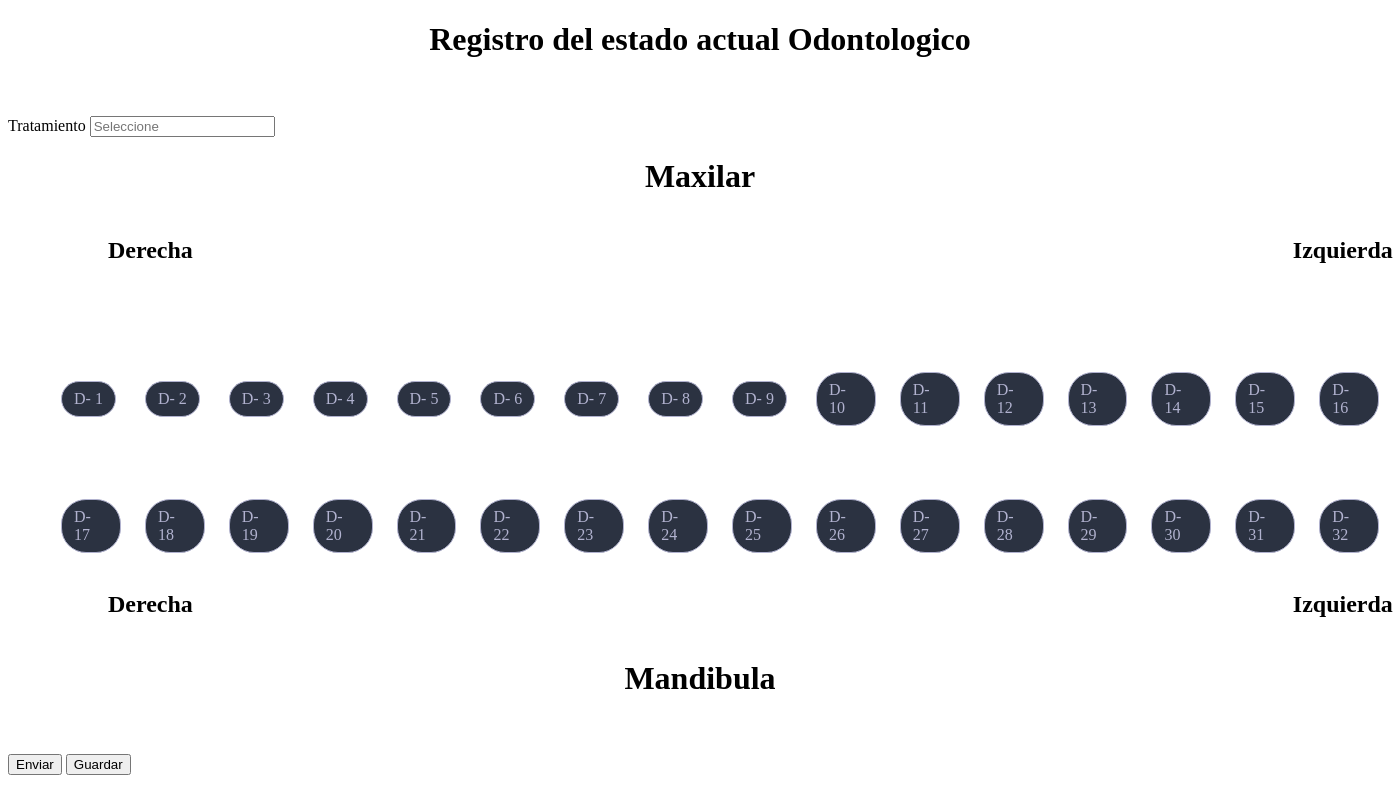
After one commit to Sky-soft-Loyola/CONSULTORIO-ODONTOLOGICO, a PHP site: page /dientes.php in a window 1400 px wide. The commit adds this page. Run offline with PHP 8.4, Linux system fonts and the light colour scheme.

Commit message:
ver registro de paciente
realizado mi parte de ver registro de paciente

```diff
--- /dev/null
+++ b/dientes.php
@@ -0,0 +1,339 @@
+<!DOCTYPE html>
+<html lang="en">
+<head>
+    <meta charset="UTF-8">
+    <meta name="viewport" content="width=device-width, initial-scale=1.0">
+    <title>Document</title>
+    <link rel="stylesheet" href="html.css">
+</head>
+<?php
+session_start();
+
+?>
+<body>
+
+    <center>
+        <h1>Registro del estado actual Odontologico</h1>
+    </center>
+
+    <div class="wrapper">
+        <form action="./habilitacion_dientes.php" method="POST">
+            <br>
+            <br>
+            <div class="input-box">
+                <label>Tratamiento</label>
+                <input list="Tratamientos" placeholder="Seleccione">
+                <datalist id="Tratamientos">
+                    <option value="Limpieza Dental" />
+                    <option value="Relleno dental" />
+                    <option value="Endodoncia" />
+                    <option value="Extraccion dental" />
+                    <option value="Corona dental" />
+                    <option value="Implante dental" />
+                    <option value="Ortodoncia" />
+                </datalist>
+            </div>
+
+
+            <center>
+                <h1>Maxilar</h1>
+            </center>
+
+            <div class="Contenedor">
+
+                <div class="txt-1">
+                    <h2>Derecha</h2>
+                </div>
+
+                <div class="txt-2">
+                    <h2>Izquierda</h2>
+                </div>
+
+            </div>
+
+
+<!--            <div class="input-box-2">
+
+                 <div class="checkbox">
+                    <ul>
+
+
+                    <ul>
+                        <li>
+                            <input type="checkbox" name="dientes[1]" value="1" id="diente1" for="diente1">
+                            <label for="diente1">dientes - 1 </label>
+                        </li>
+                        <li>
+                            <input type="checkbox" name="dientes[2]" value="2" id="diente2" for="diente2">
+                            <label for="diente2">dientes - 2 </label>
+                        </li>
+                        <li>
+                            <input type="checkbox" name="dientes[3]" value="3" id="diente3" for="diente3">
+                            <label for="diente3">dientes - 3 </label>
+                        </li>
+                        <li>
+                            <input type="checkbox" name="dientes[4]" value="4" id="diente4" for="diente4">
+                            <label for="diente4">dientes - 4 </label>
+                        </li>
+                        <li>
+                            <input type="checkbox" name="dientes[5]" value="5" id="diente5" for="diente5">
+                            <label for="diente5">dientes - 5 </label>
+                        </li>
+                        <li>
+                            <input type="checkbox" name="dientes[6]" value="6" id="diente6" for="diente6">
+                            <label for="diente6">dientes - 6 </label>
+                        </li>
+                        <li>
+                            <input type="checkbox" name="dientes[7]" value="7" id="diente7" for="diente7">
+                            <label for="diente7">dientes - 7 </label>
+                        </li>
+                        <li>
+                            <input type="checkbox" name="dientes[8]" value="8" id="diente8" for="diente8">
+                            <label for="diente8">dientes - 8 </label>
+                        </li>
+                        <li>
+                            <input type="checkbox" name="dientes[9]" value="9" id="diente9" for="diente9">
+                            <label for="diente9">dientes - 9 </label>
+                        </li>
+                        <li>
+                            <input type="checkbox" name="dientes[10]" value="10" id="diente10" for="diente10">
+                            <label for="diente10">dientes - 10  </label>
+                        </li>
+                        <li>
+                            <input type="checkbox" name="dientes[11]" value="11" id="diente11" for="diente11">
+                            <label for="diente11">dientes - 11 </label>
+                        </li>
+                        <li>
+                            <input type="checkbox" name="dientes[12]" value="12" id="diente12" for="diente12">
+                            <label for="diente12">dientes - 12 </label>
+                        </li>
+                        <li>
+                            <input type="checkbox" name="dientes[13]" value="13" id="diente13" for="diente13">
+                            <label for="diente13">dientes - 13 </label>
+                        </li>
+                        <li>
+                            <input type="checkbox" name="dientes[14]" value="14" id="diente14" for="diente14">
+                            <label for="diente14">dientes - 14 </label>
+                        </li>
+                        <li>
+                            <input type="checkbox" name="dientes[15]" value="15" id="diente15" for="diente15">
+                            <label for="diente15">dientes - 15 </label>
+                        </li>
+                        <li>
+                            <input type="checkbox" name="dientes[16]" value="16" id="diente16" for="diente16">
+                            <label for="diente16">dientes - 16 </label>
+                        </li>
+                        <li>
+                            <input type="checkbox" name="dientes[17]" value="17" id="diente17" for="diente17">
+                            <label for="diente17">dientes - 17 </label>
+                        </li>
+                        <li>
+                            <input type="checkbox" name="dientes[18]" value="18" id="diente18" for="diente18">
+                            <label for="diente18">dientes - 18 </label>
+                        </li>
+                        <li>
+                            <input type="checkbox" name="dientes[19]" value="19" id="diente19" for="diente19">
+                            <label for="diente19">dientes - 19 </label>
+                        </li>
+                        <li>
+                            <input type="checkbox" name="dientes[20]" value="20" id="diente20" for="diente20">
+                            <label for="diente20">dientes - 20 </label>
+                        </li>
+                        <li>
+                            <input type="checkbox" name="dientes[21]" value="21" id="diente21" for="diente21">
+                            <label for="diente21">dientes - 21 </label>
+                        </li>
+                        <li>
+                            <input type="checkbox" name="dientes[22]" value="22" id="diente22" for="diente22">
+                            <label for="diente22">dientes - 22 </label>
+                        </li>
+                        <li>
+                            <input type="checkbox" name="dientes[23]" value="23" id="diente23" for="diente23">
+                            <label for="diente23">dientes - 23 </label>
+                        </li>
+                        <li>
+                            <input type="checkbox" name="dientes[24]" value="24" id="diente24" for="diente24">
+                            <label for="diente24">dientes - 24 </label>
+                        </li>
+                        <li>
+                            <input type="checkbox" name="dientes[25]" value="25" id="diente25" for="diente25">
+                            <label for="diente25">dientes - 25 </label>
+                        </li>
+                        <li>
+                            <input type="checkbox" name="dientes[26]" value="26" id="diente26" for="diente26">
+                            <label for="diente26">dientes - 26 </label>
+                        </li>
+                        <li>
+                            <input type="checkbox" name="dientes[27]" value="27" id="diente27" for="diente27">
+                            <label for="diente27">dientes - 27 </label>
+                        </li>
+                        <li>
+                            <input type="checkbox" name="dientes[28]" value="28" id="diente28" for="diente28">
+                            <label for="diente28">dientes - 28 </label>
+                        </li>
+                        <li>
+                            <input type="checkbox" name="dientes[29]" value="29" id="diente29" for="diente29">
+                            <label for="diente29">dientes - 29 </label>
+                        </li>
+                        <li>
+                            <input type="checkbox" name="dientes[30]" value="30" id="diente30" for="diente30">
+                            <label for="diente30">dientes - 30 </label>
+                        </li>
+                        <li>
+                            <input type="checkbox" name="dientes[31]" value="31" id="diente31" for="diente31">
+                            <label for="diente31">dientes - 31 </label>
+                        </li>
+                        <li>
+                            <input type="checkbox" name="dientes[32]" value="32" id="diente32" for="diente32">
+                            <label for="diente32">dientes - 32 </label>
+                        </li>
+
+
+                 </div>
+
+</div>-->
+                    </ul>
+
+                <div class="input-box-2">
+                    <div class="checkbox">
+                    <ul>
+                <table borde="1px" class ="checkbox">
+                    <tr>
+                        <td><li>
+                            <input type="checkbox" name="dientes[1]" value="1" id="diente1" for="diente1">
+                            <label for="diente1">D- 1 </label>    </li</td>
+                        <td><li>
+                            <input type="checkbox" name="dientes[2]" value="2" id="diente2" for="diente2">
+                            <label for="diente2">D- 2 </label>    </li</td>
+                        <td><li>
+                            <input type="checkbox" name="dientes[3]" value="3" id="diente3" for="diente3">
+                            <label for="diente3">D- 3 </label>    </li</td>
+                        <td><li>
+                            <input type="checkbox" name="dientes[4]" value="4" id="diente4" for="diente4">
+                            <label for="diente4">D- 4 </label>    </li</td>
+                        <td><li>
+                            <input type="checkbox" name="dientes[5]" value="5" id="diente5" for="diente5">
+                            <label for="diente5">D- 5 </label>    </li</td>
+                        <td><li>
+                            <input type="checkbox" name="dientes[6]" value="6" id="diente6" for="diente6">
+                            <label for="diente6">D- 6 </label>    </li</td>
+                        <td><li>
+                            <input type="checkbox" name="dientes[7]" value="7" id="diente7" for="diente7">
+                            <label for="diente7">D- 7 </label>    </li</td>
+                        <td><li>
+                            <input type="checkbox" name="dientes[8]" value="8" id="diente8" for="diente8">
+                            <label for="diente8">D- 8 </label>    </li</td>
+                        <td><li>
+                            <input type="checkbox" name="dientes[9]" value="9" id="diente9" for="diente9">
+                            <label for="diente9">D- 9 </label>    </li</td>
+                        <td><li>
+                            <input type="checkbox" name="dientes[10]" value="10" id="diente10" for="diente10">
+                            <label for="diente10">D- 10  </label>    </li</td>
+                        <td><li>
+                            <input type="checkbox" name="dientes[11]" value="11" id="diente11" for="diente11">
+                            <label for="diente11">D- 11 </label>    </li</td>
+                        <td><li>
+                            <input type="checkbox" name="dientes[12]" value="12" id="diente12" for="diente12">
+                            <label for="diente12">D- 12 </label>    </li</td>
+                        <td><li>
+                            <input type="checkbox" name="dientes[13]" value="13" id="diente13" for="diente13">
+                            <label for="diente13">D- 13 </label>    </li</td>
+                        <td><li>
+                            <input type="checkbox" name="dientes[14]" value="14" id="diente14" for="diente14">
+                            <label for="diente14">D- 14 </label>    </li</td>
+                        <td><li>
+                            <input type="checkbox" name="dientes[15]" value="15" id="diente15" for="diente15">
+                            <label for="diente15">D- 15 </label>    </li</td>
+                        <td><li>
+                            <input type="checkbox" name="dientes[16]" value="16" id="diente16" for="diente16">
+                            <label for="diente16">D- 16 </label>    </li</td>
+                    </tr>
+                    <tr>
+                        <td><li>
+                            <input type="checkbox" name="dientes[17]" value="17" id="diente17" for="diente17">
+                            <label for="diente17">D- 17 </label>    </li</td>
+                        <td><li>
+                            <input type="checkbox" name="dientes[18]" value="18" id="diente18" for="diente18">
+                            <label for="diente18">D- 18 </label>    </li</td>
+                        <td><li>
+                            <input type="checkbox" name="dientes[19]" value="19" id="diente19" for="diente19">
+                            <label for="diente19">D- 19 </label>    </li</td>
+                        <td><li>
+                            <input type="checkbox" name="dientes[20]" value="20" id="diente20" for="diente20">
+                            <label for="diente20">D- 20 </label>    </li</td>
+                        <td><li>
+                            <input type="checkbox" name="dientes[21]" value="21" id="diente21" for="diente21">
+                            <label for="diente21">D- 21 </label>    </li</td>
+                        <td><li>
+                            <input type="checkbox" name="dientes[22]" value="22" id="diente22" for="diente22">
+                            <label for="diente22">D- 22 </label>    </li</td>
+                        <td><li>
+                            <input type="checkbox" name="dientes[23]" value="23" id="diente23" for="diente23">
+                            <label for="diente23">D- 23 </label>    </li</td>
+                        <td><li>
+                            <input type="checkbox" name="dientes[24]" value="24" id="diente24" for="diente24">
+                            <label for="diente24">D- 24 </label>    </li</td>
+                        <td><li>
+                            <input type="checkbox" name="dientes[25]" value="25" id="diente25" for="diente25">
+                            <label for="diente25">D- 25 </label>    </li</td>
+                        <td><li>
+                            <input type="checkbox" name="dientes[26]" value="26" id="diente26" for="diente26">
+                            <label for="diente26">D- 26 </label>    </li</td>
+                        <td><li>
+                            <input type="checkbox" name="dientes[27]" value="27" id="diente27" for="diente27">
+                            <label for="diente27">D- 27 </label>    </li</td>
+                        <td><li>
+                            <input type="checkbox" name="dientes[28]" value="28" id="diente28" for="diente28">
+                            <label for="diente28">D- 28 </label>    </li</td>
+                        <td><li>
+                            <input type="checkbox" name="dientes[29]" value="29" id="diente29" for="diente29">
+                            <label for="diente29">D- 29 </label>    </li</td>
+                        <td><li>
+                            <input type="checkbox" name="dientes[30]" value="30" id="diente30" for="diente30">
+                            <label for="diente30">D- 30 </label>    </li</td>
+                        <td><li>
+                            <input type="checkbox" name="dientes[31]" value="31" id="diente31" for="diente31">
+                            <label for="diente31">D- 31 </label>    </li</td>
+                        <td><li>
+                            <input type="checkbox" name="dientes[32]" value="32" id="diente32" for="diente32">
+                            <label for="diente32">D- 32 </label>    </li</td>
+                    </tr>
+                </table>
+                </ul>
+
+                </div>
+                 </div>
+
+
+                <div class="Contenido">
+
+                    <div class="txt-3">
+                        <h2>Derecha</h2>
+                    </div>
+
+                    <div class="txt-4">
+                        <h2>Izquierda</h2>
+                    </div>
+
+                </div>
+
+                <center>
+                    <h1>Mandibula</h1>
+                </center>
+
+            </div>
+
+
+            <br>
+            <br>
+            <input type="submit" value="Enviar" name="Enviar"/>
+
+            <button type="submit"class="btn">Guardar</button>
+
+        </form>
+
+    </div>
+
+
+</body>
+</html>
--- a/html.css
+++ b/html.css
@@ -69,3 +69,11 @@
 .input-box-2 .checkbox ul li input[type="checkbox"] {
     opacity: 0;
 }
+
+
+
+/*centrear los td*/
+
+td {
+    padding-top: 10px;
+}
```
Also changed, not shown: Registrodotaspaciente.html (added, +66 -0 lines), habilitacion_dientes.php (added, +49 -0 lines), main.php (added, +9 -0 lines), html.html (line endings or trailing spaces).
